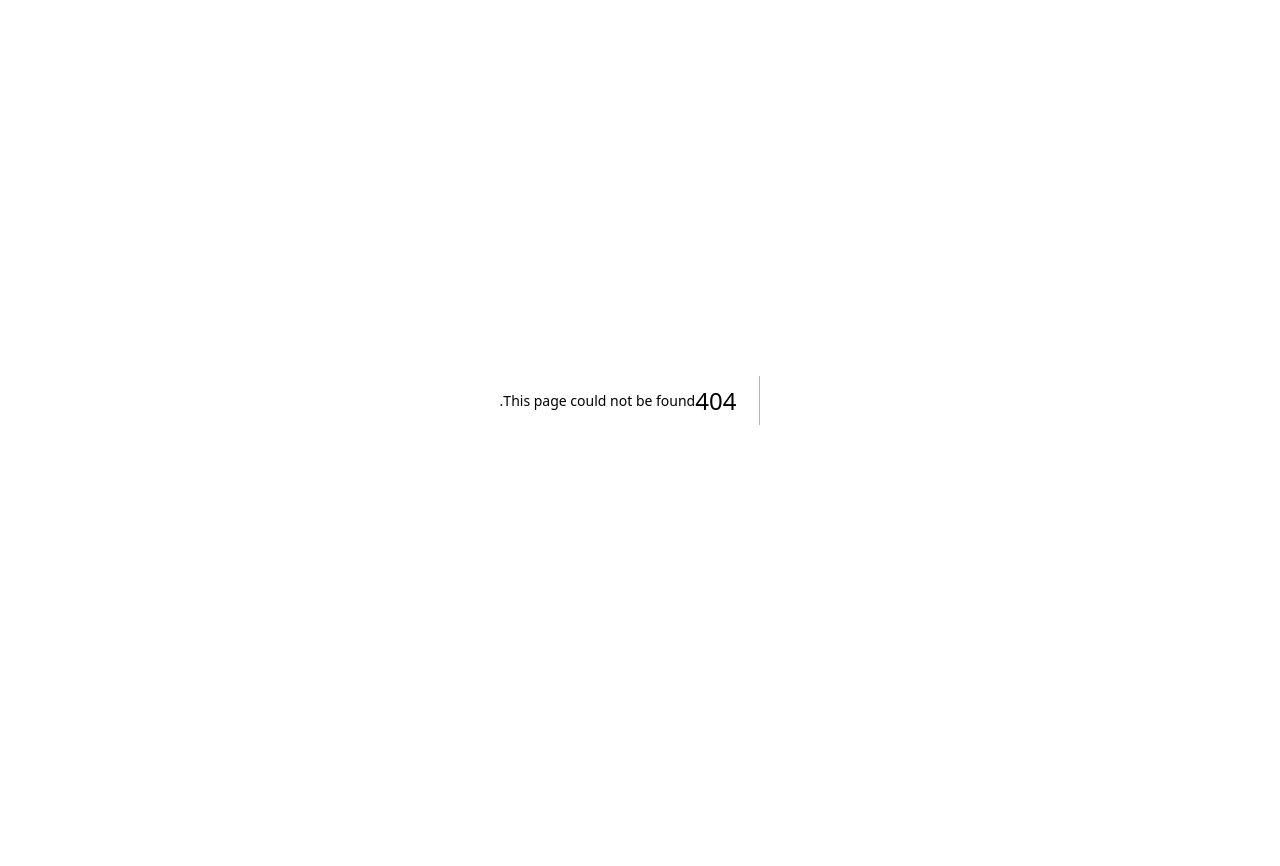
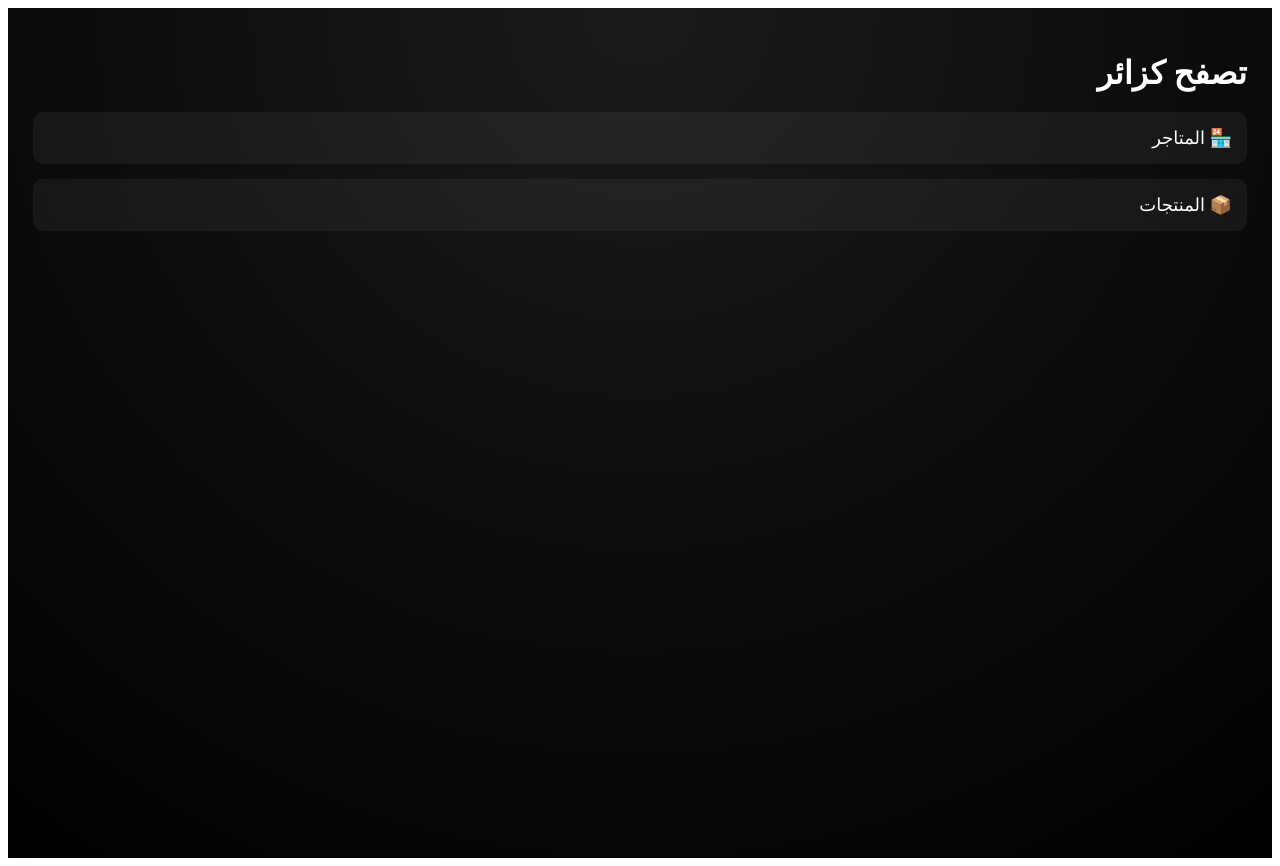
Before and after one commit to mjahto18-ui/MD-Marketplace, a Next.js app: page /categories in a window 1280 px wide. Before the commit this address had no page. Before the commit the page ends 800 px from the top, so only its background shows below. Built offline with nearby package versions, Linux system fonts and the light colour scheme.

Commit message:
تنزيل كاتيجوري

```diff
--- /dev/null
+++ b/app/categories/page.jsx
@@ -0,0 +1,46 @@
+"use client";
+
+export default function Categories() {
+  const user =
+    typeof window !== "undefined"
+      ? JSON.parse(localStorage.getItem("user"))
+      : null;
+
+  const isGuest = !user;
+
+  return (
+    <main
+      style={{
+        minHeight: "100vh",
+        background: "radial-gradient(circle at top, #1a1a1a, #000)",
+        padding: "25px",
+        direction: "rtl",
+        color: "#fff",
+      }}
+    >
+      <h1 style={{ marginBottom: "20px" }}>
+        {isGuest ? "تصفح كزائر" : `أهلاً ${user.name}`}
+      </h1>
+
+      <div style={{ display: "flex", flexDirection: "column", gap: "15px" }}>
+        {!isGuest && <a href="/wallet" style={boxStyle}>💰 المحفظة</a>}
+        {!isGuest && <a href="/profile" style={boxStyle}>👤 ملفي</a>}
+        {!isGuest && <a href="/cart" style={boxStyle}>🛒 السلة</a>}
+
+        <a href="/stores" style={boxStyle}>🏪 المتاجر</a>
+        <a href="/products" style={boxStyle}>📦 المنتجات</a>
+
+        {!isGuest && <a href="/orders" style={boxStyle}>📑 الطلبات</a>}
+      </div>
+    </main>
+  );
+}
+
+const boxStyle = {
+  background: "rgba(255,255,255,0.05)",
+  padding: "15px",
+  borderRadius: "10px",
+  textDecoration: "none",
+  color: "#fff",
+  fontSize: "18px",
+};
```
